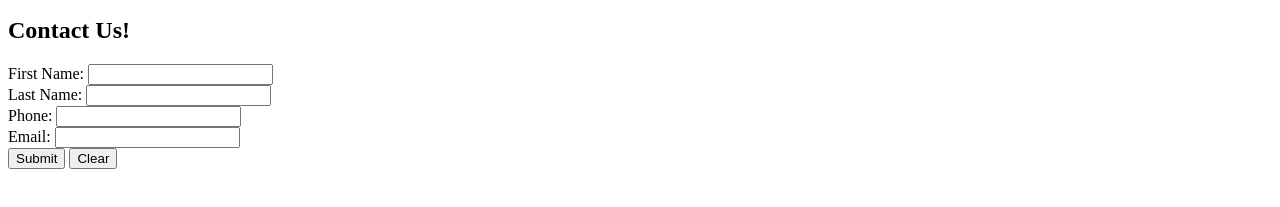
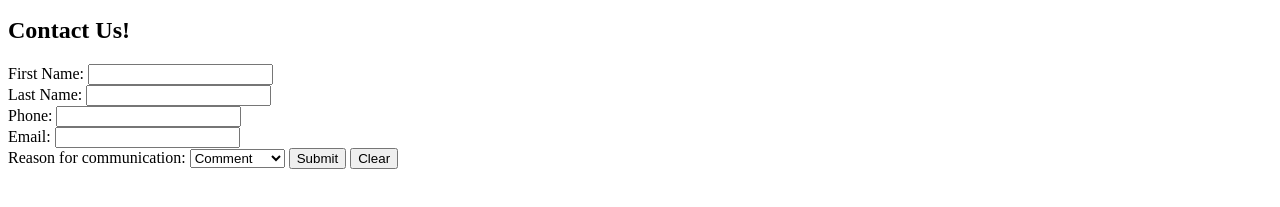
Before and after one commit to troyc1/SophiaWebDev101, a website: page about.html in a window 1280 px wide. Shown: the part 155-362 px from the top of the page. Drawn offline with Linux system fonts and the light colour scheme.

Commit message:
7.3 edit

```diff
--- a/about.html
+++ b/about.html
@@ -21,6 +21,13 @@
       <label>Last Name: <input type="text" name="lname" /> </label><br />
       <label>Phone: <input type="tel" name="phone" /> </label><br />
       <label>Email: <input type="email" name="email" /> </label><br />
+      <label>Reason for communication:
+        <select name="commenttype">
+          <optgroup label="Feedback">
+            <option value=""comment">Comment</option>
+          </optgroup>
+        </select>
+      </label>
       <input type="submit" value="Submit" />
       <input type="reset" value="Clear"
     </form>
```
Also changed, not shown: 1 other file.
